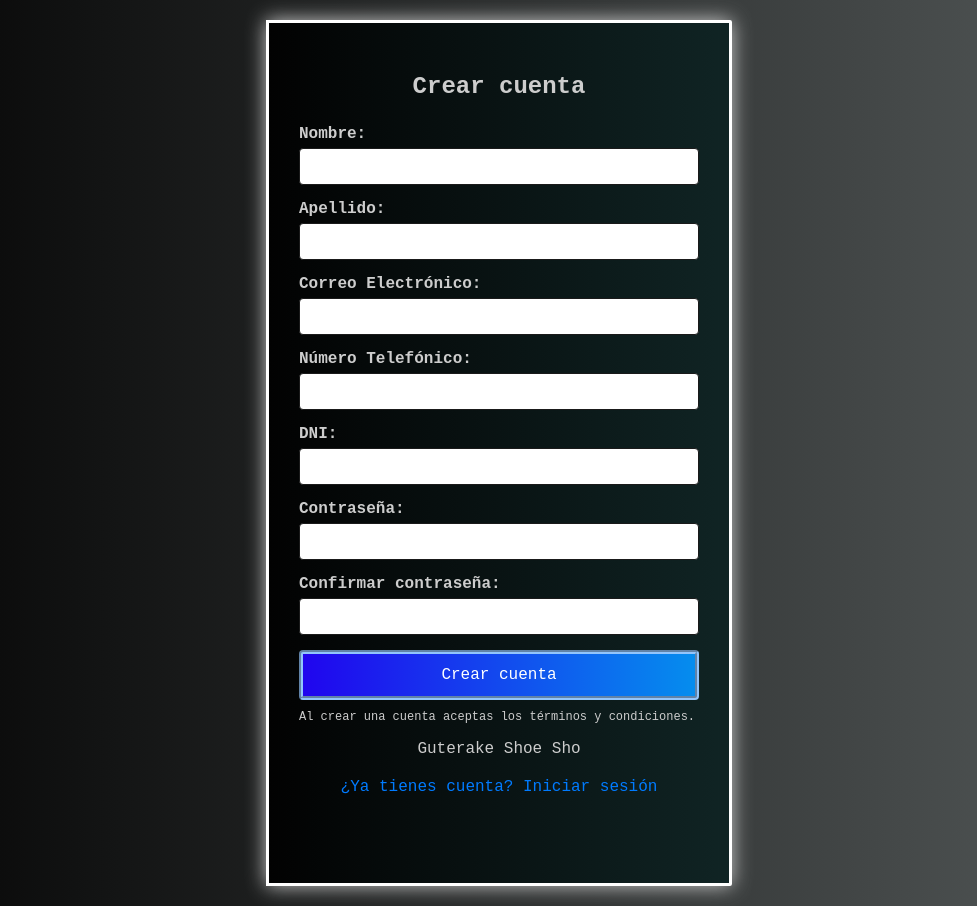
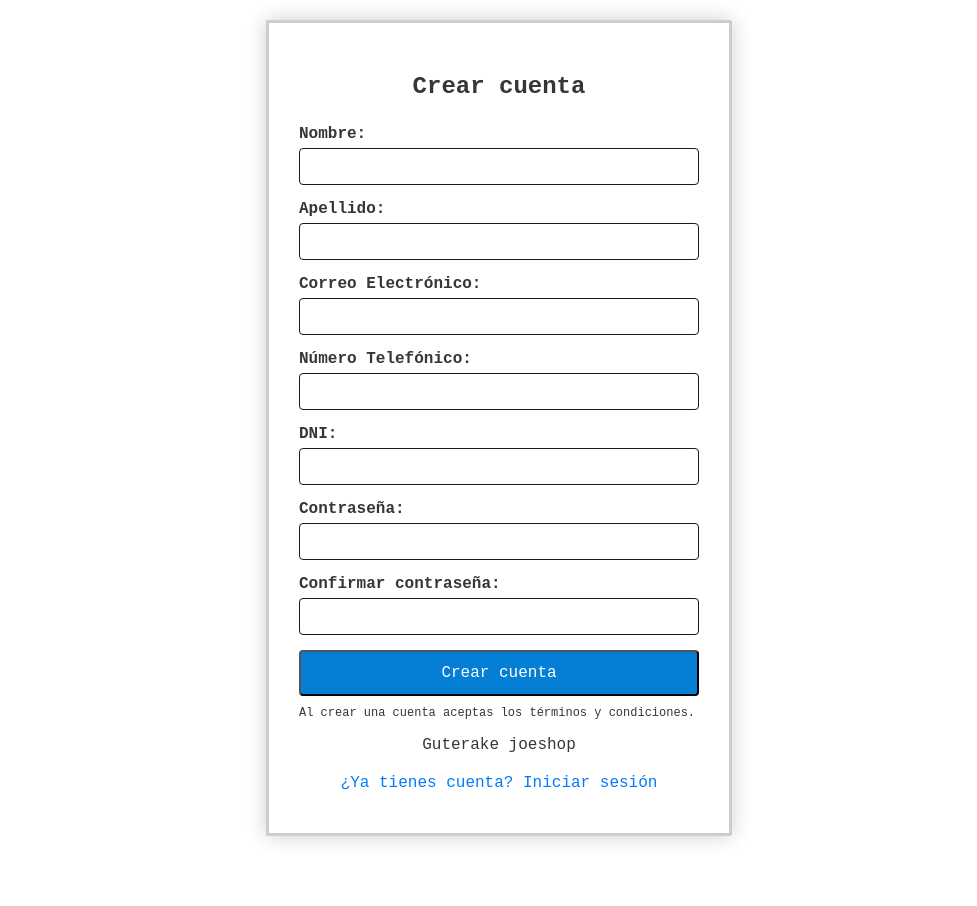
Before and after one commit to JoseParedes123/dise-inho, a PHP site: page /index2.html in a window 1280 px wide. Shown: the whole page, without its empty margins (151-1128 px from the left). After the commit the page ends 843 px from the top, so only its background shows below. Run offline with PHP 8.4, Linux system fonts and the light colour scheme.

Commit message:
resgistro de shop

```diff
--- a/index.html
+++ b/index.html
@@ -10,7 +10,7 @@
     <div class="main-content-wrapper">
         <div class="container">
             <h2>Iniciar Sesion</h2>
-            <form action="PEPE.php" method="POST">
+            <form action="Guardar_usuario.php" method="POST">
                 <div class="form-group">
                     <label for="nombre"><strong>Nombre:</strong></label>
                     <input type="text" id="nombre" name="nombre" required>
@@ -38,10 +38,8 @@
                 <button type="submit">Ingresar Usuario</button>
             </form>
             <div class="Textinho">
-                <p><span>Coorporativa Ggit inituterake Shoe sho</span></p>
+                <p><span>Corporativa Guterake joeshop</span></p>
                 <a href="index2.html" class="link-consulta">¿No tienes una cuenta?</a>
-                <a href="index2.html" class="link-consulta">Puedes Registrarte facilmente!</a>
-                <a href="index2.html" class="link-consulta">Registrarse</a>
             </div>
         </div>
     </div>
--- a/index2.html
+++ b/index2.html
@@ -43,7 +43,7 @@
                 <p class="small-note">Al crear una cuenta aceptas los términos y condiciones.</p>
             </form>
             <div class="Textinho">
-                <span><p>Guterake Shoe Sho</p></span>
+                <span><p>Guterake joeshop</p></span>
                 <a href="index.html" class="link-consulta">¿Ya tienes cuenta? Iniciar sesión</a>
             </div>
         </div>
--- a/style.css
+++ b/style.css
@@ -1,7 +1,7 @@
 /* Estilos compartidos y específicos para la página de Crear cuenta */
 body {
     font-family: 'Courier New', Courier, monospace;
-    background: linear-gradient(to right, rgb(3, 3, 3), rgb(83, 88, 88));
+    background-color:rgb(255, 255, 255);
     display: flex;
     flex-direction: column;
     justify-content: flex-start;
@@ -22,21 +22,21 @@ body {
 }
 
 .container {
-    background: linear-gradient(to right, rgb(2, 2, 2), rgb(16, 36, 36));
+    background-color:rgb(255, 255, 255);
     padding: 30px;
     border-radius: 0px 2px 2px 0px;
-    border: solid #ffffff;
+    border: solid #cdcdcd;
     box-shadow: 0px 0px 20px #cdcdcd;
     max-width: 89.5%;
     margin-left: 20px;
-    height: 800px;
+    height: 750px;
     width: 400px;
 
 }
 
 h2 {
     text-align: center;
-    color: #cdcdcd;
+    color: rgb(54, 54, 54);
     margin-bottom: 25px;
 }
 
@@ -47,7 +47,7 @@ h2 {
 label {
     display: block;
     margin-bottom: 5px;
-    color: #cdcdcd;
+    color: rgb(54, 54, 54);
 }
 
 input[type="text"],
@@ -64,18 +64,16 @@ input[type="password"] {
 button {
     width: 100%;
     padding: 12px;
-    background: linear-gradient(to right, rgb(32, 5, 238), rgb(5, 141, 238));
+    background-color: rgb(5, 127, 214);
     color: #ffffff;
-    border: groove 4px #92c5fc;
     border-radius: 4px;
     font-size: 16px;
     cursor: pointer;
     font-family: 'Courier New', Courier, monospace;
-    transition: background-color 0.3s ease;
 }
 
 button:hover {
-    background-color: #0056b3;
+    background-color: #0370e6;
 }
 
 .link-consulta {
@@ -138,13 +136,12 @@ img {
 
 
 .small-note {
-    color: #cdcdcd;
+    color: rgb(54, 54, 54);
     font-size: 12px;
     margin-top: 10px;
 }
 span{
-
-    color: #cdcdcd;
+    color: rgb(54, 54, 54);
 }
 .Textinho{
     text-align: center;
```
